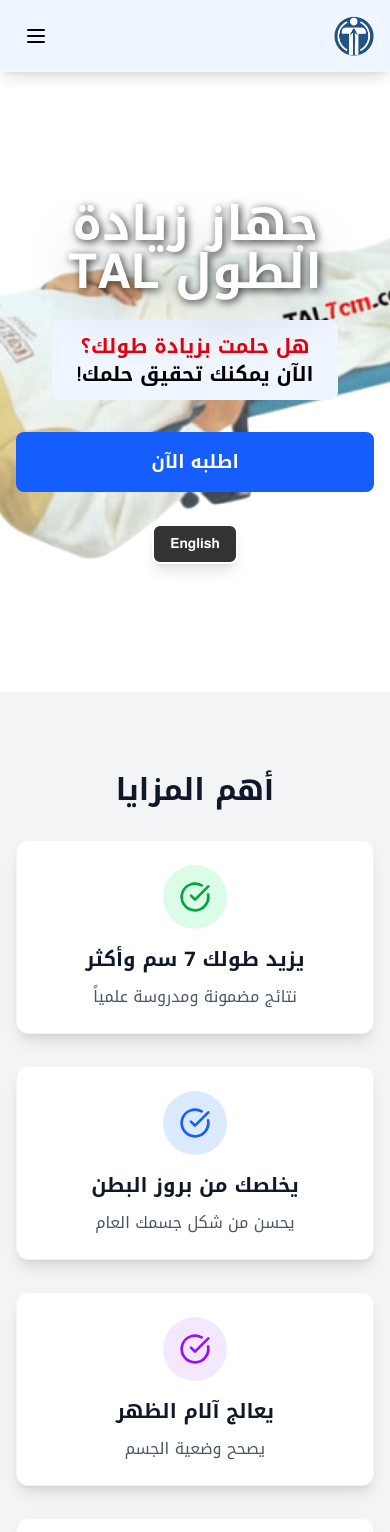
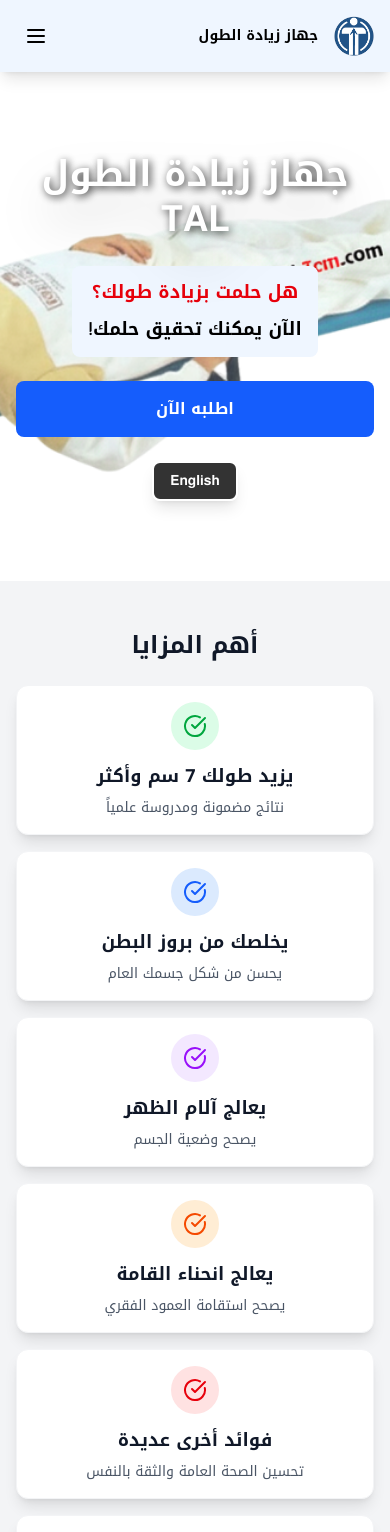
Before and after one commit to sara4ksa-beep/tal-height-device, a Next.js app: page / in a window 390 px wide. Shown: the top 1532 px of the page. Built offline with nearby package versions, Linux system fonts and the light colour scheme.

Commit message:
تحسين التصميم للجوال: تحسين الهيرو، البطاقات، الأزرار، وإظهار نص جهاز زيادة الطول في الهيدر على الجوال

```diff
--- a/src/app/globals.css
+++ b/src/app/globals.css
@@ -20,27 +20,27 @@
 
 @layer components {
   .btn-primary {
-    @apply bg-blue-600 hover:bg-blue-700 text-white font-semibold py-3 px-6 rounded-lg transition-colors duration-200;
+    @apply bg-blue-600 hover:bg-blue-700 text-white font-semibold py-2 md:py-3 px-4 md:px-6 rounded-lg transition-colors duration-200 text-sm md:text-base;
   }
 
   .btn-secondary {
-    @apply bg-gray-200 hover:bg-gray-300 text-gray-800 font-semibold py-3 px-6 rounded-lg transition-colors duration-200;
+    @apply bg-gray-200 hover:bg-gray-300 text-gray-800 font-semibold py-2 md:py-3 px-4 md:px-6 rounded-lg transition-colors duration-200 text-sm md:text-base;
   }
 
   .input-field {
-    @apply w-full px-4 py-3 border border-gray-300 rounded-lg focus:ring-2 focus:ring-blue-500 focus:border-transparent transition-all duration-200;
+    @apply w-full px-3 md:px-4 py-2 md:py-3 border border-gray-300 rounded-lg focus:ring-2 focus:ring-blue-500 focus:border-transparent transition-all duration-200 text-sm md:text-base;
   }
 
   .card {
-    @apply bg-white rounded-xl shadow-lg p-6 border border-gray-100;
+    @apply bg-white rounded-xl shadow-lg p-4 md:p-6 border border-gray-100;
   }
 
   .section-title {
-    @apply text-3xl font-bold text-center text-gray-900 mb-8;
+    @apply text-2xl md:text-3xl font-bold text-center text-gray-900 mb-6 md:mb-8;
   }
 
   .section-subtitle {
-    @apply text-xl text-center text-gray-600 mb-12;
+    @apply text-lg md:text-xl text-center text-gray-600 mb-8 md:mb-12;
   }
 }
 
--- a/src/app/page.tsx
+++ b/src/app/page.tsx
@@ -11,30 +11,29 @@
   return (
     <div className="min-h-screen bg-white" dir={dir}>
       {/* Hero Section */}
-      <section className="relative bg-cover bg-center bg-no-repeat text-white py-32" style={{ backgroundImage: 'url(/hero-banner.png)' }}>
+      <section className="relative bg-cover bg-center bg-no-repeat text-white py-20 md:py-32" style={{ backgroundImage: 'url(/hero-banner.png)' }}>
 
         <div className="container mx-auto px-4 text-center relative z-10">
-          <h1 className="text-5xl md:text-6xl font-bold mb-6 drop-shadow-2xl" style={{ textShadow: '2px 2px 8px rgba(0,0,0,0.8)' }}>
+          <h1 className="text-4xl sm:text-5xl md:text-6xl font-bold mb-6 md:mb-8 drop-shadow-2xl leading-tight" style={{ textShadow: '2px 2px 8px rgba(0,0,0,0.8)' }}>
             {t('heroTitle')}
           </h1>
-          <div className="inline-block bg-header-footer px-6 py-3 rounded-lg mb-8">
-            <p className="text-xl md:text-2xl font-bold">
-              <span className="text-red-600">{language === 'ar' ? 'هل حلمت بزيادة طولك؟' : 'Have you dreamed of increasing your height?'}</span>
-              <br />
+          <div className="inline-block bg-header-footer px-4 md:px-6 py-3 md:py-4 rounded-lg mb-6 md:mb-8 max-w-sm md:max-w-none">
+            <p className="text-lg md:text-xl lg:text-2xl font-bold leading-relaxed">
+              <span className="text-red-600 block mb-2">{language === 'ar' ? 'هل حلمت بزيادة طولك؟' : 'Have you dreamed of increasing your height?'}</span>
               <span className="text-black">{language === 'ar' ? 'الآن يمكنك تحقيق حلمك!' : 'Now you can achieve your dream!'}</span>
             </p>
           </div>
-          <div className="flex flex-col sm:flex-row gap-4 justify-center mb-8">
-            <a href="https://new-mall.com/tal/p364801713" target="_blank" rel="noopener noreferrer" className="btn-primary text-lg px-8 py-4">
+          <div className="flex flex-col sm:flex-row gap-3 md:gap-4 justify-center mb-6 md:mb-8">
+            <a href="https://new-mall.com/tal/p364801713" target="_blank" rel="noopener noreferrer" className="btn-primary text-base md:text-lg px-8 md:px-10 py-4 md:py-5 text-center">
               {t('orderNow')}
             </a>
           </div>
 
           {/* Language Switch Button */}
-          <div className="mt-6">
+          <div className="mt-4 md:mt-6">
             <button
               onClick={() => setLanguage(language === 'ar' ? 'en' : 'ar')}
-              className="px-4 py-2 bg-black/80 hover:bg-black text-white font-bold rounded-lg transition-colors duration-200 border-2 border-white shadow-lg text-sm"
+              className="px-4 md:px-5 py-2 md:py-3 bg-black/80 hover:bg-black text-white font-bold rounded-lg transition-colors duration-200 border-2 border-white shadow-lg text-sm md:text-base"
             >
               {language === 'ar' ? 'English' : 'العربية'}
             </button>
@@ -43,76 +42,76 @@
       </section>
 
       {/* Features Section */}
-      <section className="py-20 bg-gray-100">
+      <section className="py-12 md:py-20 bg-gray-100">
         <div className="container mx-auto px-4">
-          <h2 className="section-title">{t('featuresTitle')}</h2>
-          <div className="grid md:grid-cols-2 lg:grid-cols-3 gap-8">
-            <div className="card text-center">
-              <div className="w-16 h-16 bg-green-100 rounded-full flex items-center justify-center mx-auto mb-4">
-                <CheckCircle className="w-8 h-8 text-green-600" />
+          <h2 className="section-title text-2xl md:text-3xl font-bold text-center text-gray-900 mb-6 md:mb-8">{t('featuresTitle')}</h2>
+          <div className="grid grid-cols-1 sm:grid-cols-2 lg:grid-cols-3 gap-4 md:gap-8">
+            <div className="card text-center p-4 md:p-6">
+              <div className="w-12 h-12 md:w-16 md:h-16 bg-green-100 rounded-full flex items-center justify-center mx-auto mb-3 md:mb-4">
+                <CheckCircle className="w-6 h-6 md:w-8 md:h-8 text-green-600" />
               </div>
-              <h3 className="text-xl font-bold mb-3">{t('feature1Title')}</h3>
-              <p className="text-gray-600">{t('feature1Desc')}</p>
+              <h3 className="text-lg md:text-xl font-bold mb-2 md:mb-3">{t('feature1Title')}</h3>
+              <p className="text-sm md:text-base text-gray-600">{t('feature1Desc')}</p>
             </div>
 
-            <div className="card text-center">
-              <div className="w-16 h-16 bg-blue-100 rounded-full flex items-center justify-center mx-auto mb-4">
-                <CheckCircle className="w-8 h-8 text-blue-600" />
+            <div className="card text-center p-4 md:p-6">
+              <div className="w-12 h-12 md:w-16 md:h-16 bg-blue-100 rounded-full flex items-center justify-center mx-auto mb-3 md:mb-4">
+                <CheckCircle className="w-6 h-6 md:w-8 md:h-8 text-blue-600" />
               </div>
-              <h3 className="text-xl font-bold mb-3">{t('feature2Title')}</h3>
-              <p className="text-gray-600">{t('feature2Desc')}</p>
+              <h3 className="text-lg md:text-xl font-bold mb-2 md:mb-3">{t('feature2Title')}</h3>
+              <p className="text-sm md:text-base text-gray-600">{t('feature2Desc')}</p>
             </div>
 
-            <div className="card text-center">
-              <div className="w-16 h-16 bg-purple-100 rounded-full flex items-center justify-center mx-auto mb-4">
-                <CheckCircle className="w-8 h-8 text-purple-600" />
+            <div className="card text-center p-4 md:p-6">
+              <div className="w-12 h-12 md:w-16 md:h-16 bg-purple-100 rounded-full flex items-center justify-center mx-auto mb-3 md:mb-4">
+                <CheckCircle className="w-6 h-6 md:w-8 md:h-8 text-purple-600" />
               </div>
-              <h3 className="text-xl font-bold mb-3">{t('feature3Title')}</h3>
-              <p className="text-gray-600">{t('feature3Desc')}</p>
+              <h3 className="text-lg md:text-xl font-bold mb-2 md:mb-3">{t('feature3Title')}</h3>
+              <p className="text-sm md:text-base text-gray-600">{t('feature3Desc')}</p>
             </div>
 
-            <div className="card text-center">
-              <div className="w-16 h-16 bg-orange-100 rounded-full flex items-center justify-center mx-auto mb-4">
-                <CheckCircle className="w-8 h-8 text-orange-600" />
+            <div className="card text-center p-4 md:p-6">
+              <div className="w-12 h-12 md:w-16 md:h-16 bg-orange-100 rounded-full flex items-center justify-center mx-auto mb-3 md:mb-4">
+                <CheckCircle className="w-6 h-6 md:w-8 md:h-8 text-orange-600" />
               </div>
-              <h3 className="text-xl font-bold mb-3">{t('feature4Title')}</h3>
-              <p className="text-gray-600">{t('feature4Desc')}</p>
+              <h3 className="text-lg md:text-xl font-bold mb-2 md:mb-3">{t('feature4Title')}</h3>
+              <p className="text-sm md:text-base text-gray-600">{t('feature4Desc')}</p>
             </div>
 
-            <div className="card text-center">
-              <div className="w-16 h-16 bg-red-100 rounded-full flex items-center justify-center mx-auto mb-4">
-                <CheckCircle className="w-8 h-8 text-red-600" />
+            <div className="card text-center p-4 md:p-6">
+              <div className="w-12 h-12 md:w-16 md:h-16 bg-red-100 rounded-full flex items-center justify-center mx-auto mb-3 md:mb-4">
+                <CheckCircle className="w-6 h-6 md:w-8 md:h-8 text-red-600" />
               </div>
-              <h3 className="text-xl font-bold mb-3">{t('feature5Title')}</h3>
-              <p className="text-gray-600">{t('feature5Desc')}</p>
+              <h3 className="text-lg md:text-xl font-bold mb-2 md:mb-3">{t('feature5Title')}</h3>
+              <p className="text-sm md:text-base text-gray-600">{t('feature5Desc')}</p>
             </div>
 
-            <div className="card text-center">
-              <div className="w-16 h-16 bg-indigo-100 rounded-full flex items-center justify-center mx-auto mb-4">
-                <Award className="w-8 h-8 text-indigo-600" />
+            <div className="card text-center p-4 md:p-6">
+              <div className="w-12 h-12 md:w-16 md:h-16 bg-indigo-100 rounded-full flex items-center justify-center mx-auto mb-3 md:mb-4">
+                <Award className="w-6 h-6 md:w-8 md:h-8 text-indigo-600" />
               </div>
-              <h3 className="text-xl font-bold mb-3">{t('feature6Title')}</h3>
-              <p className="text-gray-600">{t('feature6Desc')}</p>
+              <h3 className="text-lg md:text-xl font-bold mb-2 md:mb-3">{t('feature6Title')}</h3>
+              <p className="text-sm md:text-base text-gray-600">{t('feature6Desc')}</p>
             </div>
           </div>
         </div>
       </section>
 
       {/* SEO Section - Moved Above Product Description */}
-      <section className="py-20 bg-gray-50">
+      <section className="py-12 md:py-20 bg-gray-50">
         <div className="container mx-auto px-4">
-          <h2 className="section-title">{t('seoTitle')}</h2>
+          <h2 className="text-2xl md:text-3xl font-bold text-center text-gray-900 mb-6 md:mb-8">{t('seoTitle')}</h2>
           <div className="max-w-4xl mx-auto">
-            <div className="grid md:grid-cols-2 gap-8">
-              <div className="bg-white rounded-xl p-6 shadow-lg">
-                <h3 className="text-xl font-bold text-gray-900 mb-4">{t('seo1Title')}</h3>
-                <p className="text-gray-700 leading-relaxed">
+            <div className="grid grid-cols-1 md:grid-cols-2 gap-4 md:gap-8">
+              <div className="bg-white rounded-xl p-4 md:p-6 shadow-lg">
+                <h3 className="text-lg md:text-xl font-bold text-gray-900 mb-3 md:mb-4">{t('seo1Title')}</h3>
+                <p className="text-sm md:text-base text-gray-700 leading-relaxed">
                   {t('seo1Desc')}
                 </p>
               </div>
-              <div className="bg-white rounded-xl p-6 shadow-lg">
-                <h3 className="text-xl font-bold text-gray-900 mb-4">{t('seo2Title')}</h3>
-                <ul className="text-gray-700 space-y-2">
+              <div className="bg-white rounded-xl p-4 md:p-6 shadow-lg">
+                <h3 className="text-lg md:text-xl font-bold text-gray-900 mb-3 md:mb-4">{t('seo2Title')}</h3>
+                <ul className="text-sm md:text-base text-gray-700 space-y-2">
                   {language === 'ar' ? (
                     <>
                       <li>• يزيد الطول 7 سم وأكثر</li>
@@ -138,20 +137,20 @@
       </section>
 
       {/* Product Description */}
-      <section className="py-20">
+      <section className="py-12 md:py-20">
         <div className="container mx-auto px-4">
-          <h2 className="section-title text-center mb-12">{t('productTitle')}</h2>
+          <h2 className="text-2xl md:text-3xl font-bold text-center text-gray-900 mb-8 md:mb-12">{t('productTitle')}</h2>
           <div className="max-w-4xl mx-auto">
-            <div className="space-y-6 text-right">
-              <p className="text-lg text-gray-700 leading-relaxed">
+            <div className="space-y-4 md:space-y-6 text-right">
+              <p className="text-base md:text-lg text-gray-700 leading-relaxed">
                 {t('productDesc1')}
               </p>
 
-              <p className="text-lg text-gray-700 leading-relaxed">
+              <p className="text-base md:text-lg text-gray-700 leading-relaxed">
                 {t('productDesc2')}
               </p>
 
-              <p className="text-lg text-gray-700 leading-relaxed">
+              <p className="text-base md:text-lg text-gray-700 leading-relaxed">
                 {t('productDesc3')}
               </p>
             </div>
@@ -160,52 +159,50 @@
       </section>
 
       {/* CTA Section */}
-      <section className="py-20 bg-blue-50">
+      <section className="py-12 md:py-20 bg-blue-50">
         <div className="container mx-auto px-4 text-center">
-          <h2 className="text-4xl font-bold text-gray-900 mb-6">{t('ctaTitle')}</h2>
-          <p className="text-xl text-gray-600 mb-8">
+          <h2 className="text-2xl md:text-4xl font-bold text-gray-900 mb-4 md:mb-6">{t('ctaTitle')}</h2>
+          <p className="text-lg md:text-xl text-gray-600 mb-6 md:mb-8">
             {t('ctaSubtitle')}
           </p>
-          <div className="flex flex-col sm:flex-row gap-4 justify-center mb-8">
-            <a href="https://new-mall.com/tal/p364801713" target="_blank" rel="noopener noreferrer" className="btn-primary text-lg px-8 py-4">
+          <div className="flex flex-col sm:flex-row gap-3 md:gap-4 justify-center mb-6 md:mb-8">
+            <a href="https://new-mall.com/tal/p364801713" target="_blank" rel="noopener noreferrer" className="btn-primary text-base md:text-lg px-6 md:px-8 py-3 md:py-4">
               {t('ctaButton')}
             </a>
           </div>
-          <Link href="/questions" className="text-lg text-red-600 mb-8 hover:text-red-700 cursor-pointer underline">
+          <Link href="/questions" className="text-base md:text-lg text-red-600 mb-6 md:mb-8 hover:text-red-700 cursor-pointer underline">
             {t('ctaFaq')}
           </Link>
         </div>
-
-
       </section>
 
       {/* Social Media */}
-      <section className="py-16 bg-white">
+      <section className="py-12 md:py-16 bg-white">
         <div className="container mx-auto px-4 text-center">
-          <h3 className="text-2xl font-bold text-gray-900 mb-8">{t('socialTitle')}</h3>
-          <div className="flex justify-center">
-            <a href="https://www.youtube.com/@TAL7cm" className="w-12 h-12 bg-gray-200 rounded-full flex items-center justify-center hover:bg-blue-600 hover:text-white transition-colors mx-4">
-              <svg className="w-6 h-6" fill="currentColor" viewBox="0 0 24 24">
+          <h3 className="text-xl md:text-2xl font-bold text-gray-900 mb-6 md:mb-8">{t('socialTitle')}</h3>
+          <div className="flex justify-center flex-wrap gap-3 md:gap-4">
+            <a href="https://www.youtube.com/@TAL7cm" className="w-10 h-10 md:w-12 md:h-12 bg-gray-200 rounded-full flex items-center justify-center hover:bg-blue-600 hover:text-white transition-colors">
+              <svg className="w-5 h-5 md:w-6 md:h-6" fill="currentColor" viewBox="0 0 24 24">
                 <path d="M23.498 6.186a3.016 3.016 0 0 0-2.122-2.136C19.505 3.545 12 3.545 12 3.545s-7.505 0-9.377.505A3.017 3.017 0 0 0 .502 6.186C0 8.07 0 12 0 12s0 3.93.502 5.814a3.016 3.016 0 0 0 2.122 2.136c1.871.505 9.376.505 9.376.505s7.505 0 9.377-.505a3.015 3.015 0 0 0 2.122-2.136C24 15.93 24 12 24 12s0-3.93-.502-5.814zM9.545 15.568V8.432L15.818 12l-6.273 3.568z"/>
               </svg>
             </a>
-            <a href="https://www.tiktok.com/@tal7cm" className="w-12 h-12 bg-gray-200 rounded-full flex items-center justify-center hover:bg-black hover:text-white transition-colors mx-4">
-              <svg className="w-6 h-6" fill="currentColor" viewBox="0 0 24 24">
+            <a href="https://www.tiktok.com/@tal7cm" className="w-10 h-10 md:w-12 md:h-12 bg-gray-200 rounded-full flex items-center justify-center hover:bg-black hover:text-white transition-colors">
+              <svg className="w-5 h-5 md:w-6 md:h-6" fill="currentColor" viewBox="0 0 24 24">
                 <path d="M19.59 6.69a4.83 4.83 0 0 1-3.77-4.11V2h-3.45v13.67a2.89 2.89 0 0 1-5.2 1.74 2.89 2.89 0 0 1 2.31-4.64 2.93 2.93 0 0 1 .88.13V9.4a6.84 6.84 0 0 0-.88-.05A6.33 6.33 0 0 0 5 20.1a6.34 6.34 0 0 0 10.86-4.43v-7a8.16 8.16 0 0 0 4.77 1.52v-3.4a4.85 4.85 0 0 1-1-.1z"/>
               </svg>
             </a>
-            <a href="https://www.instagram.com/tal7cm/" className="w-12 h-12 bg-gray-200 rounded-full flex items-center justify-center hover:bg-purple-600 hover:text-white transition-colors mx-4">
-              <svg className="w-6 h-6" fill="currentColor" viewBox="0 0 24 24">
+            <a href="https://www.instagram.com/tal7cm/" className="w-10 h-10 md:w-12 md:h-12 bg-gray-200 rounded-full flex items-center justify-center hover:bg-purple-600 hover:text-white transition-colors">
+              <svg className="w-5 h-5 md:w-6 md:h-6" fill="currentColor" viewBox="0 0 24 24">
                 <path d="M12 2.163c3.204 0 3.584.012 4.85.07 3.252.148 4.771 1.691 4.919 4.919.058 1.265.069 1.645.069 4.849 0 3.205-.012 3.584-.069 4.849-.149 3.225-1.664 4.771-4.919 4.919-1.266.058-1.644.07-4.85.07-3.204 0-3.584-.012-4.849-.07-3.26-.149-4.771-1.699-4.919-4.92-.058-1.265-.07-1.644-.07-4.849 0-3.204.013-3.583.07-4.849.149-3.227 1.664-4.771 4.919-4.919 1.266-.057 1.645-.069 4.849-.069zm0-2.163c-3.259 0-3.667.014-4.947.072-4.358.2-6.78 2.618-6.98 6.98-.059 1.281-.073 1.689-.073 4.948 0 3.259.014 3.668.072 4.948.2 4.358 2.618 6.78 6.98 6.98 1.281.058 1.689.072 4.948.072 3.259 0 3.668-.014 4.948-.072 4.354-.2 6.782-2.618 6.979-6.98.059-1.28.073-1.689.073-4.948 0-3.259-.014-3.667-.072-4.947-.196-4.354-2.617-6.78-6.979-6.98-1.281-.059-1.69-.073-4.949-.073zm0 5.838c-3.403 0-6.162 2.759-6.162 6.162s2.759 6.163 6.162 6.163 6.162-2.759 6.162-6.163c0-3.403-2.759-6.162-6.162-6.162zm0 10.162c-2.209 0-4-1.79-4-4 0-2.209 1.791-4 4-4s4 1.791 4 4c0 2.21-1.791 4-4 4zm6.406-11.845c-.796 0-1.441.645-1.441 1.44s.645 1.44 1.441 1.44c.795 0 1.439-.645 1.439-1.44s-.644-1.44-1.439-1.44z"/>
               </svg>
             </a>
-            <a href="https://x.com/tal7cm" className="w-12 h-12 bg-gray-200 rounded-full flex items-center justify-center hover:bg-black hover:text-white transition-colors mx-4">
-              <svg className="w-6 h-6" fill="currentColor" viewBox="0 0 24 24">
+            <a href="https://x.com/tal7cm" className="w-10 h-10 md:w-12 md:h-12 bg-gray-200 rounded-full flex items-center justify-center hover:bg-black hover:text-white transition-colors">
+              <svg className="w-5 h-5 md:w-6 md:h-6" fill="currentColor" viewBox="0 0 24 24">
                 <path d="M18.244 2.25h3.308l-7.227 8.26 8.502 11.24H16.17l-5.214-6.817L4.99 21.75H1.68l7.73-8.835L1.254 2.25H8.08l4.713 6.231zm-1.161 17.52h1.833L7.084 4.126H5.117z"/>
               </svg>
             </a>
-            <a href="https://www.facebook.com/TAL7cm/" className="w-12 h-12 bg-gray-200 rounded-full flex items-center justify-center hover:bg-blue-700 hover:text-white transition-colors mx-4">
-              <svg className="w-6 h-6" fill="currentColor" viewBox="0 0 24 24">
+            <a href="https://www.facebook.com/TAL7cm/" className="w-10 h-10 md:w-12 md:h-12 bg-gray-200 rounded-full flex items-center justify-center hover:bg-blue-700 hover:text-white transition-colors">
+              <svg className="w-5 h-5 md:w-6 md:h-6" fill="currentColor" viewBox="0 0 24 24">
                 <path d="M24 12.073c0-6.627-5.373-12-12-12s-12 5.373-12 12c0 5.99 4.388 10.954 10.125 11.854v-8.385H7.078v-3.47h3.047V9.43c0-3.007 1.792-4.669 4.533-4.669 1.312 0 2.686.235 2.686.235v2.953H15.83c-1.491 0-1.956.925-1.956 1.874v2.25h3.328l-.532 3.47h-2.796v8.385C19.612 23.027 24 18.062 24 12.073z"/>
               </svg>
             </a>
@@ -214,10 +211,10 @@
       </section>
 
       {/* Footer */}
-      <footer className="bg-header-footer text-black py-8">
+      <footer className="bg-header-footer text-black py-6 md:py-8">
         <div className="container mx-auto px-4 text-center">
-          <div className="flex items-center justify-center space-x-4 space-x-reverse mb-4">
-            <div className="w-8 h-8 bg-white rounded-full p-1 flex items-center justify-center">
+          <div className="flex items-center justify-center space-x-3 md:space-x-4 space-x-reverse mb-3 md:mb-4">
+            <div className="w-6 h-6 md:w-8 md:h-8 bg-white rounded-full p-1 flex items-center justify-center">
               <Image
                 src="/cropped-tallogo-1.png"
                 alt="TAL Height Device Logo"
@@ -225,12 +222,10 @@
                 height={32}
               />
             </div>
-            <span className="text-lg font-semibold text-black">{t('heightDevice')} TAL</span>
+            <span className="text-base md:text-lg font-semibold text-black">{t('heightDevice')} TAL</span>
           </div>
-          <p className="text-lg text-black">{t('footerText')}</p>
+          <p className="text-base md:text-lg text-black">{t('footerText')}</p>
         </div>
-
-
       </footer>
     </div>
   );
--- a/src/components/Navigation.tsx
+++ b/src/components/Navigation.tsx
@@ -42,7 +42,7 @@
                 height={48}
               />
             </div>
-            <span className="text-lg sm:text-xl font-bold text-black hidden sm:block mr-8">{t('heightDevice')}</span>
+            <span className="text-sm sm:text-lg md:text-xl font-bold text-black mr-4 sm:mr-8">{t('heightDevice')}</span>
           </Link>
 
           {/* Desktop Navigation */}
```
